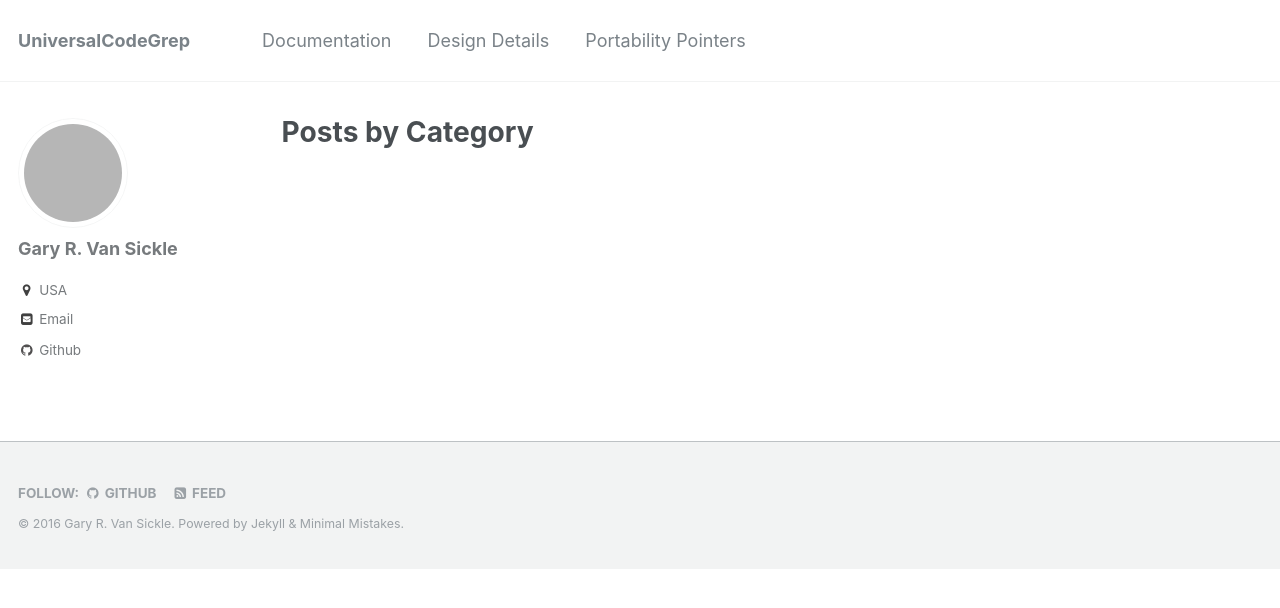
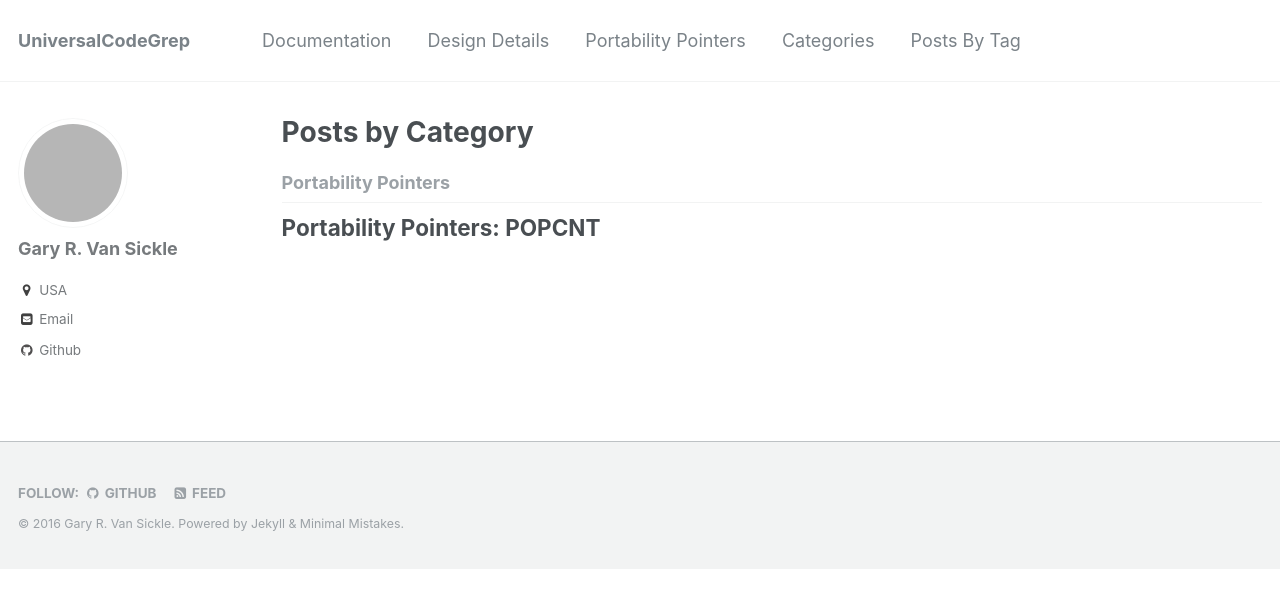
Before and after one commit to gvansickle/ucg, a Jekyll site: the page built from _pages/category-archive.html, in a window 1280 px wide. Shown: the top 608 px of the page. Built offline with Jekyll 4.4.1, drawn with Linux system fonts in a browser that asks for light colours; grey boxes are pictures that could not be loaded.

Commit message:
Added Categories and Posts By Tag to nav, added stub post.

```diff
--- a/_data/navigation.yml
+++ b/_data/navigation.yml
@@ -9,6 +9,12 @@ main:
 
   - title: "Portability Pointers"
     url: /portability-pointers/
+
+  - title: "Categories"
+    url: /categories/
+
+  - title: "Posts By Tag"
+    url: /tags/
 
 docs:
   - title: "Introduction"
--- /dev/null
+++ b/_posts/2016-07-11-PortabilityPointers-POPCNT.md
@@ -0,0 +1,7 @@
+---
+title:  "Portability Pointers: POPCNT"
+categories:
+  - "Portability Pointers"
+tags:
+  - CPUID
+---
```
